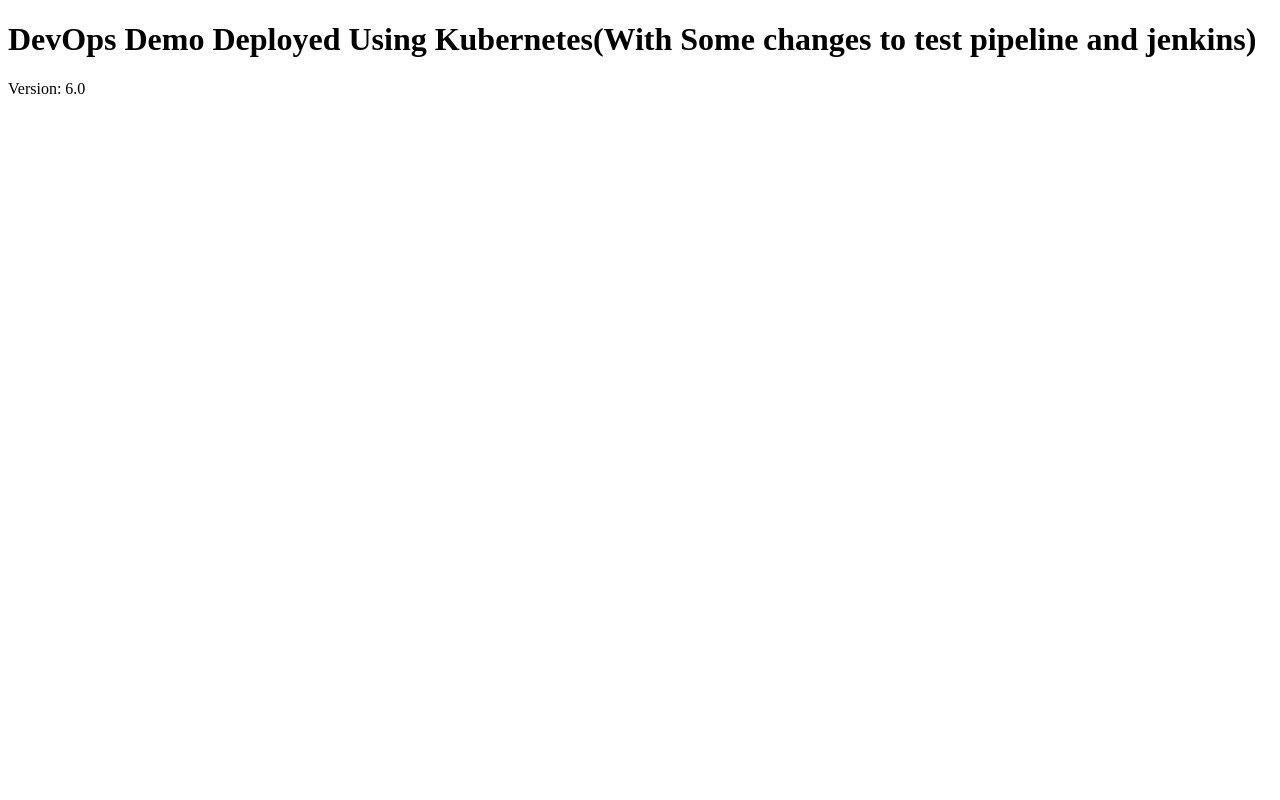
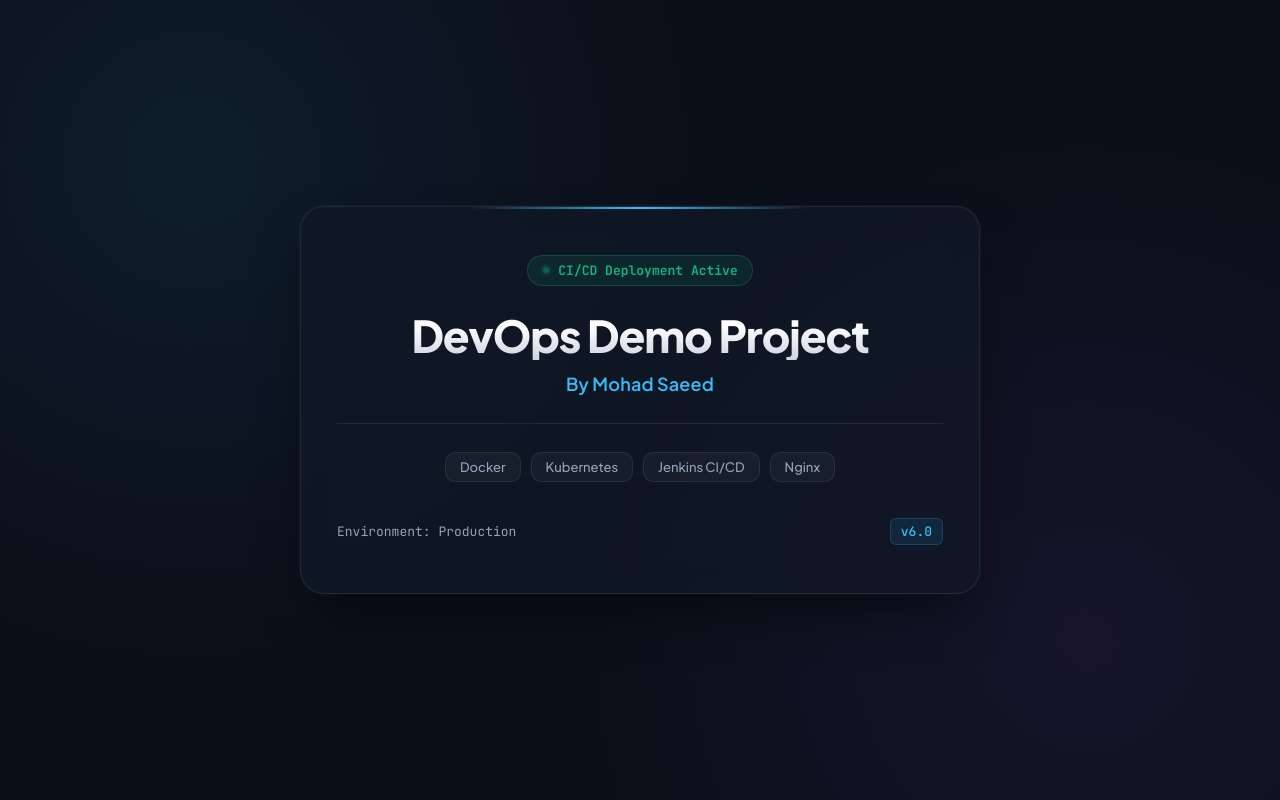
Before and after one commit to mohadsaeed07/devops-demo, a plain HTML site: page index.html in a window 1280 px wide. Drawn offline with Linux system fonts and the light colour scheme.

Commit message:
Changed layout of home page

```diff
--- a/index.html
+++ b/index.html
@@ -1,11 +1,190 @@
 <!DOCTYPE html>
-<html>
+<html lang="en">
 <head>
+    <meta charset="UTF-8">
     <meta name="viewport" content="width=device-width, initial-scale=1.0">
-    <title>DevOps Demo</title>
+    <title>DevOps Demo Project</title>
+    <link rel="preconnect" href="https://fonts.googleapis.com">
+    <link rel="preconnect" href="https://fonts.gstatic.com" crossorigin>
+    <link href="https://fonts.googleapis.com/css2?family=Plus+Jakarta+Sans:wght@400;500;600;700;800&family=JetBrains+Mono:wght@400;500;600&display=swap" rel="stylesheet">
+    <style>
+        :root {
+            --bg-color: #0b0f19;
+            --card-bg: rgba(17, 24, 39, 0.75);
+            --card-border: rgba(255, 255, 255, 0.08);
+            --primary: #38bdf8;
+            --primary-glow: rgba(56, 189, 248, 0.25);
+            --text-main: #f8fafc;
+            --text-muted: #94a3b8;
+            --accent-green: #10b981;
+            --accent-purple: #a855f7;
+        }
+
+        * {
+            margin: 0;
+            padding: 0;
+            box-sizing: border-box;
+        }
+
+        body {
+            min-height: 100vh;
+            display: flex;
+            align-items: center;
+            justify-content: center;
+            background-color: var(--bg-color);
+            background-image:
+                radial-gradient(circle at 15% 20%, rgba(56, 189, 248, 0.08) 0%, transparent 40%),
+                radial-gradient(circle at 85% 80%, rgba(168, 85, 247, 0.08) 0%, transparent 40%);
+            font-family: 'Plus Jakarta Sans', -apple-system, BlinkMacSystemFont, sans-serif;
+            color: var(--text-main);
+            padding: 24px;
+        }
+
+        .container {
+            max-width: 680px;
+            width: 100%;
+            background: var(--card-bg);
+            border: 1px solid var(--card-border);
+            border-radius: 24px;
+            padding: 48px 36px;
+            text-align: center;
+            box-shadow:
+                0 25px 50px -12px rgba(0, 0, 0, 0.5),
+                0 0 0 1px rgba(255, 255, 255, 0.03);
+            backdrop-filter: blur(16px);
+            -webkit-backdrop-filter: blur(16px);
+            position: relative;
+            overflow: hidden;
+        }
+
+        .container::before {
+            content: '';
+            position: absolute;
+            top: 0;
+            left: 50%;
+            transform: translateX(-50%);
+            width: 50%;
+            height: 2px;
+            background: linear-gradient(90deg, transparent, var(--primary), transparent);
+        }
+
+        .badge-wrapper {
+            display: inline-flex;
+            align-items: center;
+            gap: 8px;
+            background: rgba(16, 185, 129, 0.1);
+            border: 1px solid rgba(16, 185, 129, 0.25);
+            padding: 6px 14px;
+            border-radius: 9999px;
+            font-size: 13px;
+            font-weight: 600;
+            color: var(--accent-green);
+            margin-bottom: 24px;
+            font-family: 'JetBrains Mono', monospace;
+        }
+
+        .status-dot {
+            width: 8px;
+            height: 8px;
+            background-color: var(--accent-green);
+            border-radius: 50%;
+            box-shadow: 0 0 8px var(--accent-green);
+            animation: pulse 2s infinite ease-in-out;
+        }
+
+        @keyframes pulse {
+            0%, 100% { opacity: 1; transform: scale(1); }
+            50% { opacity: 0.4; transform: scale(0.85); }
+        }
+
+        h1 {
+            font-size: clamp(2rem, 5vw, 2.75rem);
+            font-weight: 800;
+            letter-spacing: -0.025em;
+            line-height: 1.15;
+            margin-bottom: 12px;
+            background: linear-gradient(180deg, #ffffff 30%, #cbd5e1 100%);
+            -webkit-background-clip: text;
+            -webkit-text-fill-color: transparent;
+        }
+
+        .author {
+            font-size: 1.125rem;
+            font-weight: 600;
+            color: var(--primary);
+            letter-spacing: 0.01em;
+            margin-bottom: 28px;
+        }
+
+        .divider {
+            height: 1px;
+            background: var(--card-border);
+            margin: 28px 0;
+        }
+
+        .tech-stack {
+            display: flex;
+            justify-content: center;
+            flex-wrap: wrap;
+            gap: 10px;
+            margin-bottom: 28px;
+        }
+
+        .tech-pill {
+            background: rgba(255, 255, 255, 0.04);
+            border: 1px solid rgba(255, 255, 255, 0.08);
+            padding: 6px 14px;
+            border-radius: 10px;
+            font-size: 13px;
+            font-weight: 500;
+            color: var(--text-muted);
+        }
+
+        .footer-meta {
+            display: flex;
+            justify-content: space-between;
+            align-items: center;
+            font-size: 13px;
+            color: var(--text-muted);
+            font-family: 'JetBrains Mono', monospace;
+            padding-top: 8px;
+        }
+
+        .version-badge {
+            background: rgba(56, 189, 248, 0.1);
+            color: var(--primary);
+            padding: 4px 10px;
+            border-radius: 6px;
+            border: 1px solid rgba(56, 189, 248, 0.2);
+            font-weight: 500;
+        }
+    </style>
 </head>
 <body>
-    <h1>DevOps Demo Deployed Using Kubernetes(With Some changes to test pipeline and jenkins)</h1>
-    <p>Version: 6.0</p>
+
+    <main class="container">
+        <div class="badge-wrapper">
+            <span class="status-dot"></span>
+            CI/CD Deployment Active
+        </div>
+
+        <h1>DevOps Demo Project</h1>
+        <div class="author">By Mohad Saeed</div>
+
+        <div class="divider"></div>
+
+        <div class="tech-stack">
+            <span class="tech-pill">Docker</span>
+            <span class="tech-pill">Kubernetes</span>
+            <span class="tech-pill">Jenkins CI/CD</span>
+            <span class="tech-pill">Nginx</span>
+        </div>
+
+        <div class="footer-meta">
+            <span>Environment: Production</span>
+            <span class="version-badge">v6.0</span>
+        </div>
+    </main>
+
 </body>
 </html>
```
